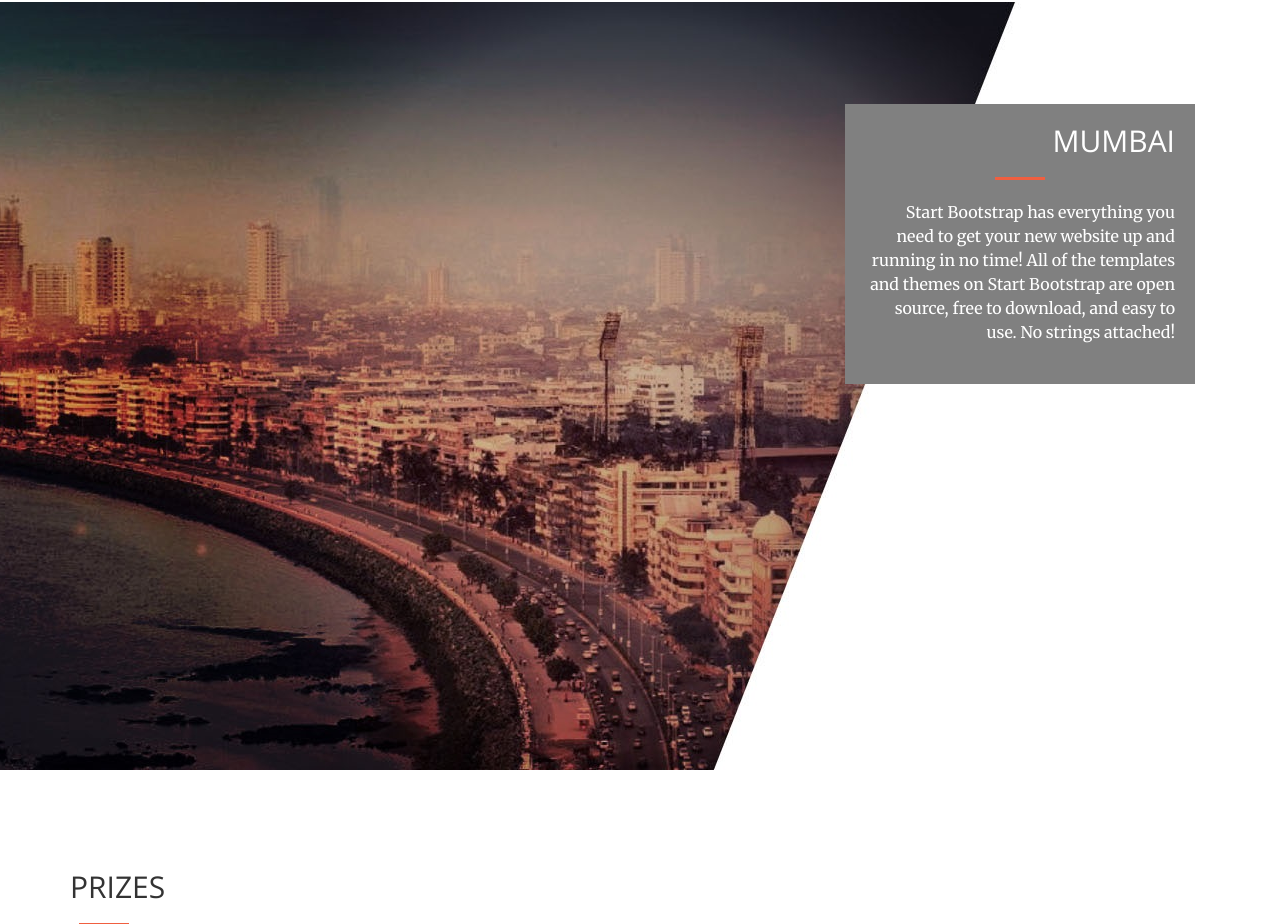
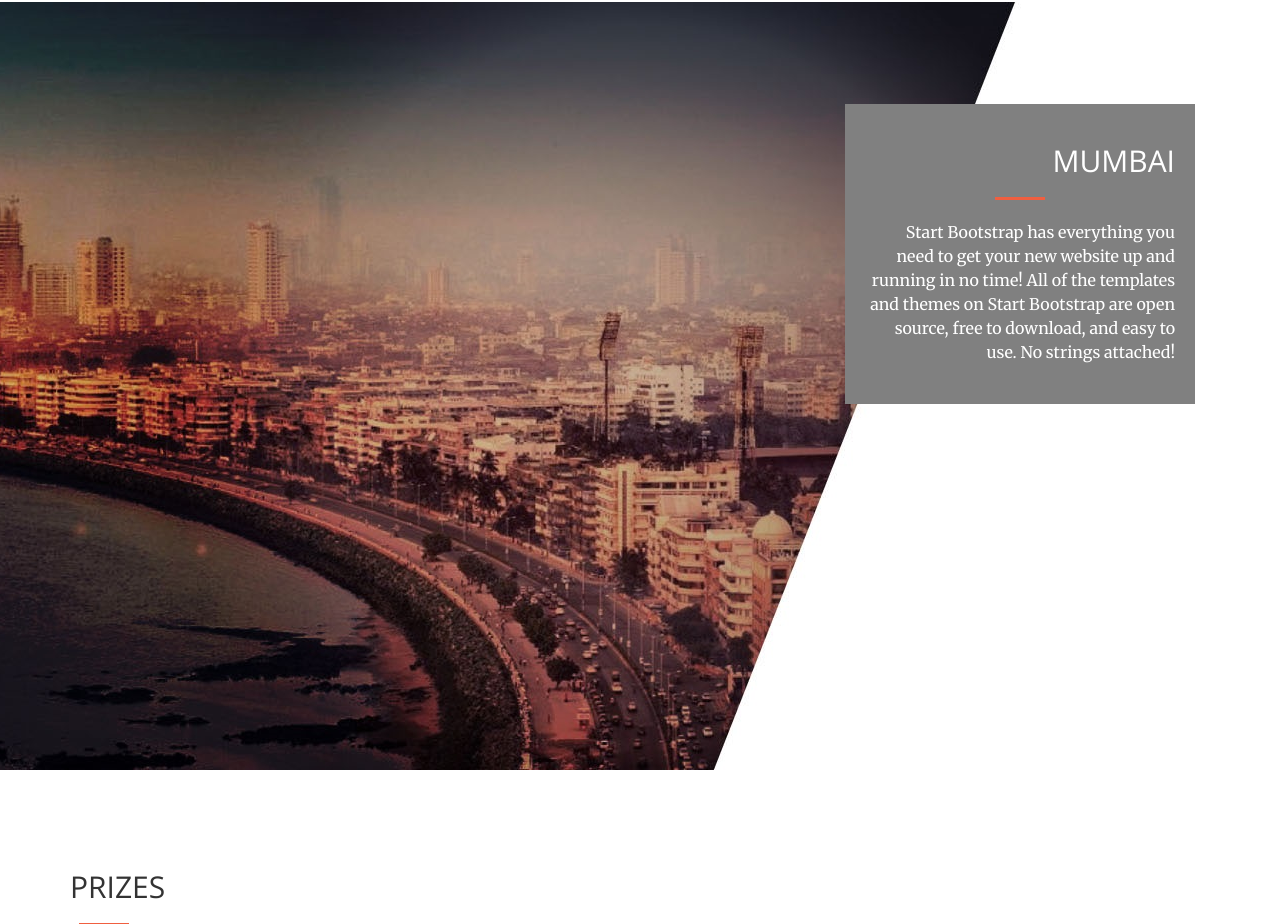
Before and after one commit to sandeepsirodia/livwir, a website: page startbootstrap-creative-gh-pages/index.html in a window 1280 px wide. Shown: the part 1497-2421 px from the top of the page. Drawn offline with nearby package versions, Linux system fonts and the light colour scheme.

Commit message:
Update index.html

```diff
--- a/startbootstrap-creative-gh-pages/index.html
+++ b/startbootstrap-creative-gh-pages/index.html
@@ -183,7 +183,7 @@ data="http://www.youtube.com/v/XGSy3_Czz8k">
             <div class="row">
                 <div class="col-lg-4 col-lg-offset-2 text-right"></div><div class="col-lg-4 col-lg-offset-2 text-right"></div><div class="col-lg-4 col-lg-offset-2 text-right"></div></div><div class="col-lg-4 col-lg-offset-2 text-right"></div><div class="col-lg-4 col-lg-offset-2 text-right">
 				<div class="bom">
-                    <h2 class="section-heading">MUMBAI</h2>
+                    <h2 class="heading">MUMBAI</h2>
                     <hr class="primary">
                     <p class="primary">Start Bootstrap has everything you need to get your new website up and running in no time! All of the templates and themes on Start Bootstrap are open source, free to download, and easy to use. No strings attached!</p>
 
```
